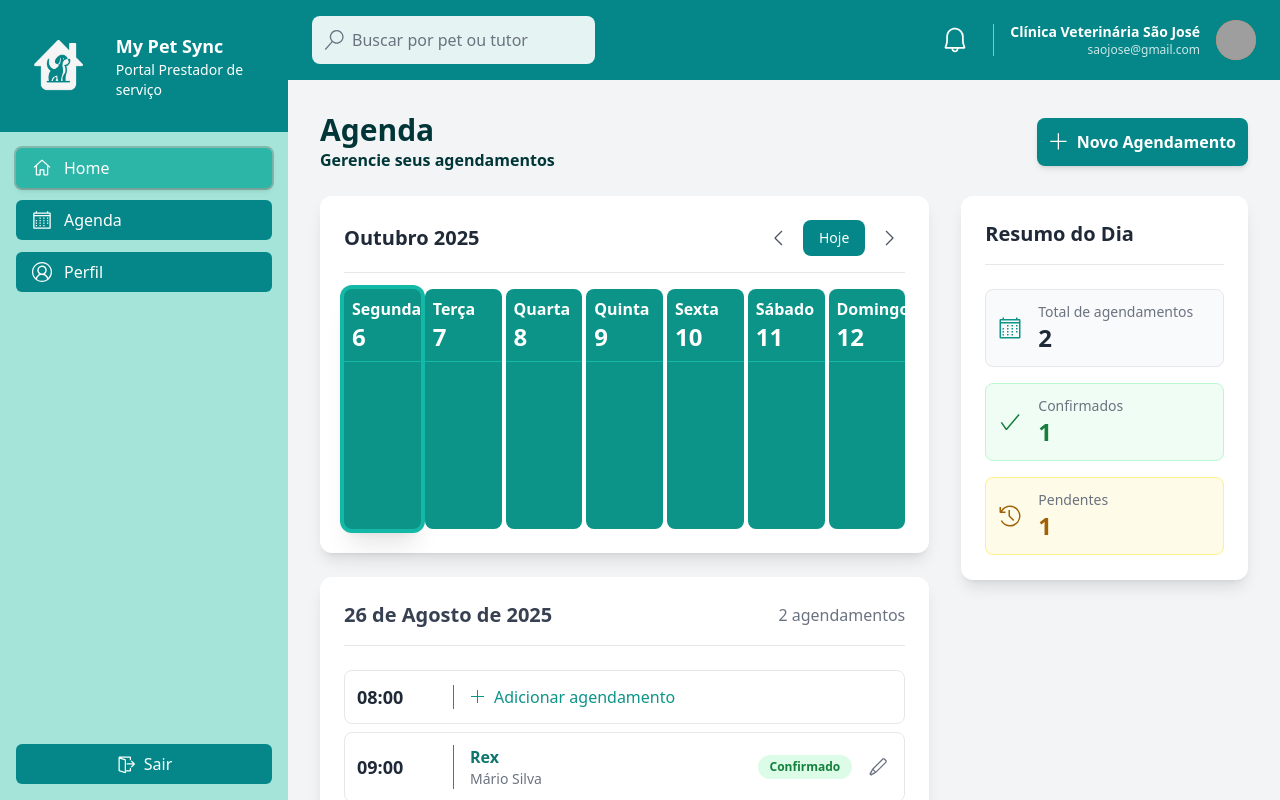
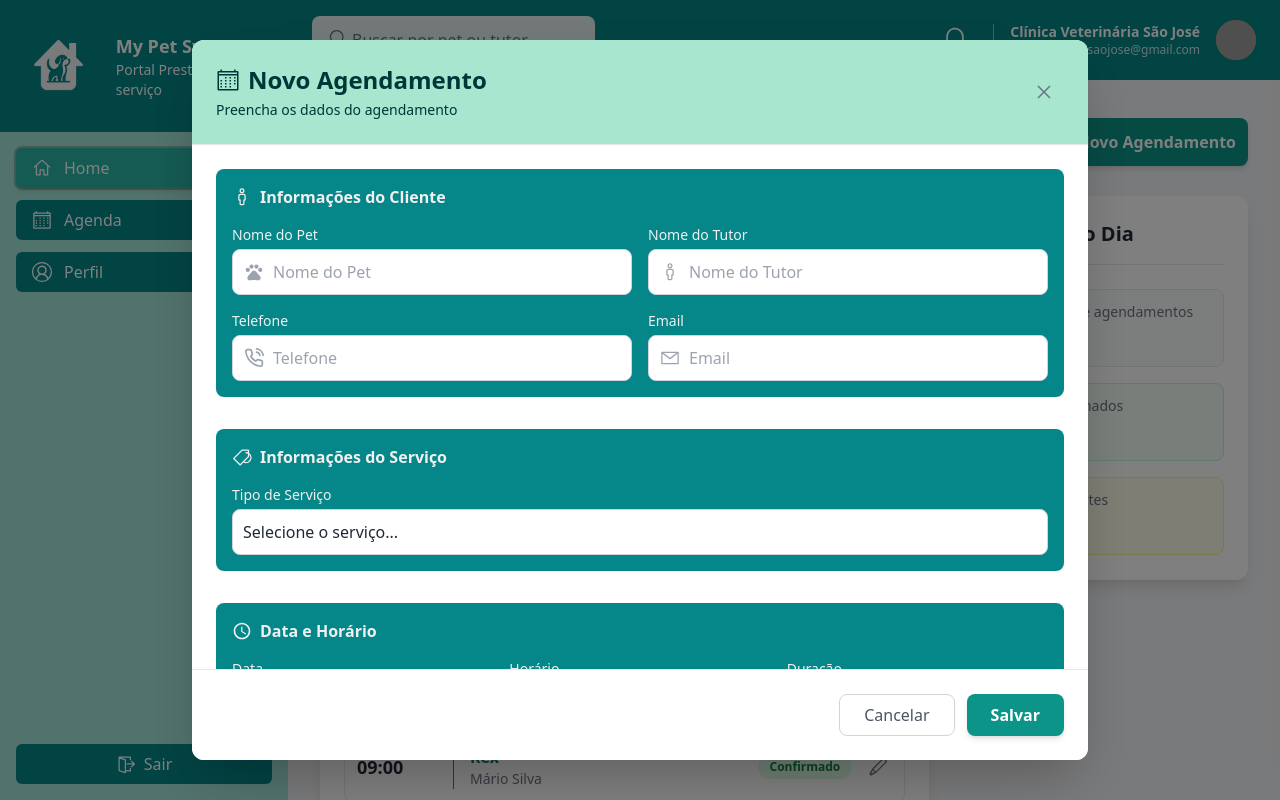
Before and after one commit to GustavoZanardi15/MyPetSync-FrontEnd, a React (Vite) app in the folder FrontEndWeb/: page /agenda in a window 1280 px wide. Built offline with nearby package versions, Linux system fonts and the light colour scheme; grey boxes are pictures that could not be loaded.

Commit message:
refactor(agenda): remover lógica de teste e inicializar controle de estado do modal

```diff
--- a/FrontEndWeb/src/pages/AgendaPage.jsx
+++ b/FrontEndWeb/src/pages/AgendaPage.jsx
@@ -1,9 +1,15 @@
+import React, { useState } from "react";
 import { VscAdd } from "react-icons/vsc";
 import AgendaCalendar from "../components/agenda/AgendaCalendar";
 import DailySchedule from "../components/agenda/DailySchedule";
 import DailySummary from "../components/agenda/DailySummary";
+import NewAppointmentModal from "../components/agenda/NewAppointmentModal";
 
 const AgendaPage = () => {
+  const [isModalOpen, setIsModalOpen] = useState(true);
+  const openModal = () => setIsModalOpen(true);
+  const closeModal = () => setIsModalOpen(false);
+
   return (
     <div className="p-8">
       <div className="flex justify-between items-center mb-6">
@@ -13,7 +19,10 @@ const AgendaPage = () => {
             Gerencie seus agendamentos
           </p>
         </div>
-        <button className="flex items-center p-3 rounded-lg text-white font-semibold bg-[#058789] hover:bg-teal-700 transition-colors shadow-md">
+        <button
+          onClick={openModal}
+          className="flex items-center p-3 rounded-lg text-white font-semibold bg-teal-600 hover:bg-teal-700 transition-colors shadow-md"
+        >
           <VscAdd className="w-5 h-5 mr-2" />
           Novo Agendamento
         </button>
@@ -25,6 +34,7 @@ const AgendaPage = () => {
         </div>
         <DailySummary />
       </div>
+      <NewAppointmentModal isOpen={isModalOpen} onClose={closeModal} />
     </div>
   );
 };
```
